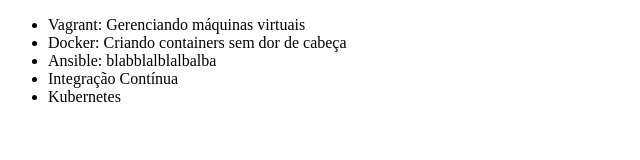
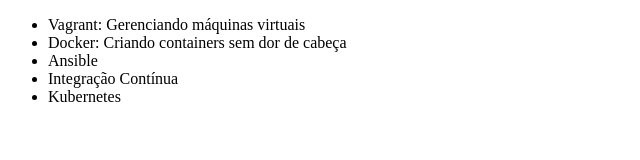
Before and after one commit to vdrdavi/FirstRepository, a plain HTML site: page index.html in a window 1280 px wide. Shown: the whole page, without its empty margins (0-640 px from the left). Drawn offline with Linux system fonts and the light colour scheme.

Commit message:
Revert "Alterando o código"
This reverts commit 3d5509e597f3c085a19c18382ee35d74ce8ddda8.

```diff
--- a/index.html
+++ b/index.html
@@ -8,7 +8,7 @@
     <ul>
         <li>Vagrant: Gerenciando máquinas virtuais</li>
         <li>Docker: Criando containers sem dor de cabeça</li>
-        <li>Ansible: blabblalblalbalba</li>
+        <li>Ansible</li>
         <li>Integração Contínua</li>
         <li>Kubernetes</li>
     </ul>
```
